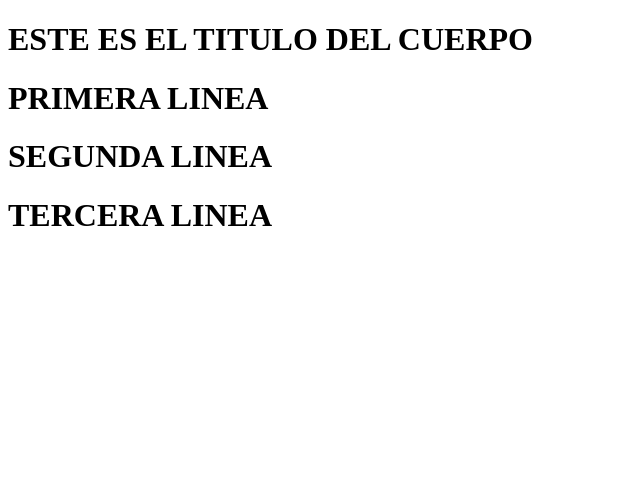
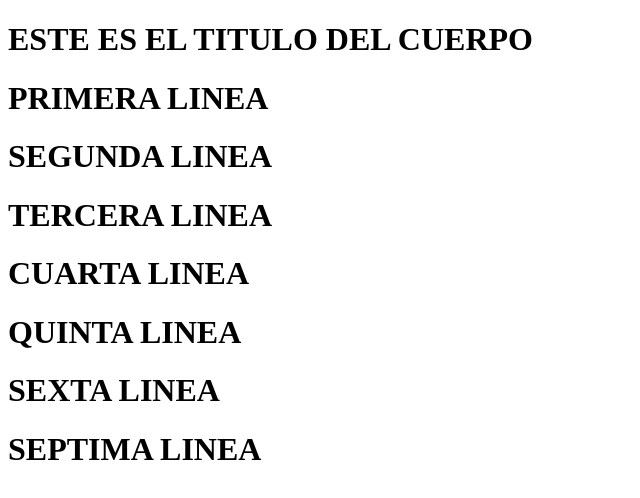
Before and after one commit to LuisGuillermo25/clase-git, a plain HTML site: page index.html in a window 1280 px wide. Shown: the whole page, without its empty margins (0-640 px from the left). Drawn offline with Linux system fonts and the light colour scheme.

Commit message:
commit4343

```diff
--- a/index.html
+++ b/index.html
@@ -12,6 +12,10 @@
         <h1>PRIMERA LINEA</h1>
         <h1>SEGUNDA LINEA</h1>
         <h1>TERCERA LINEA</h1>
+        <h1>CUARTA LINEA</h1>
+        <h1>QUINTA LINEA</h1>
+        <h1>SEXTA LINEA</h1>
+        <h1>SEPTIMA LINEA</h1>
     </div>
 </body>
 </html>
```
